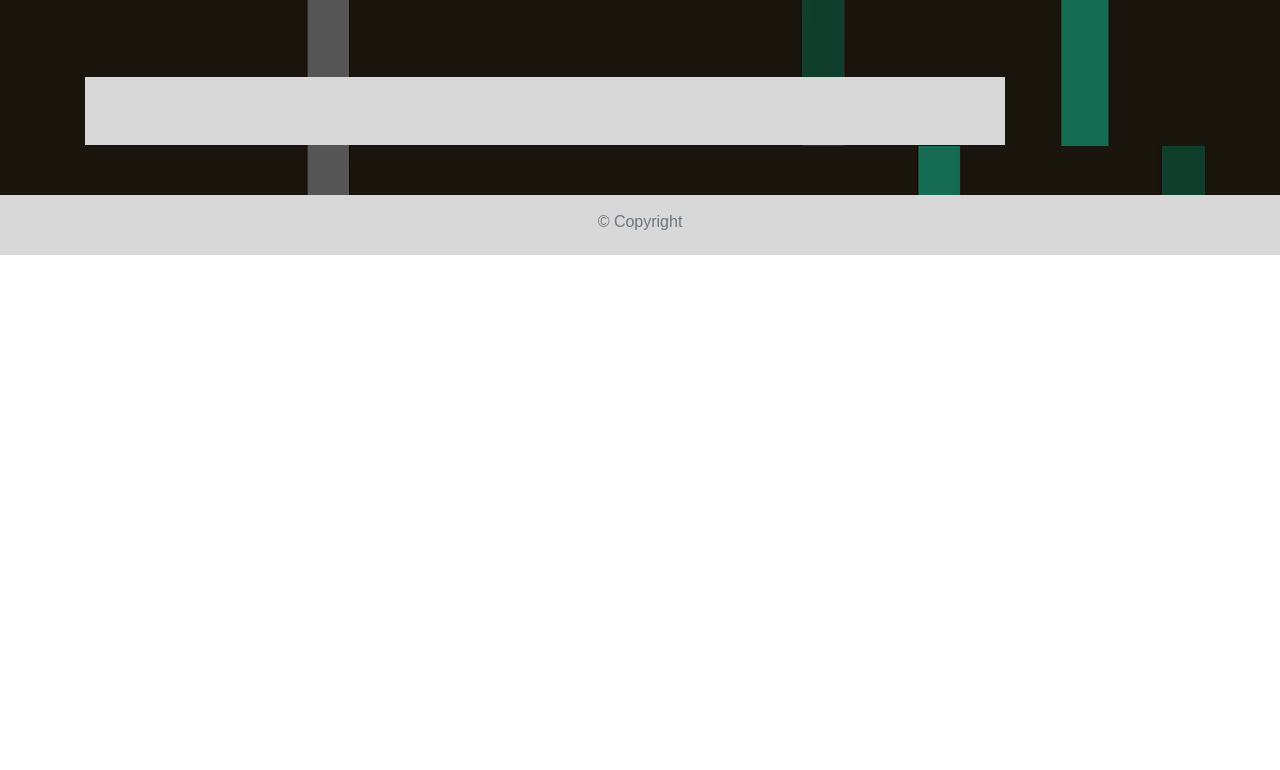
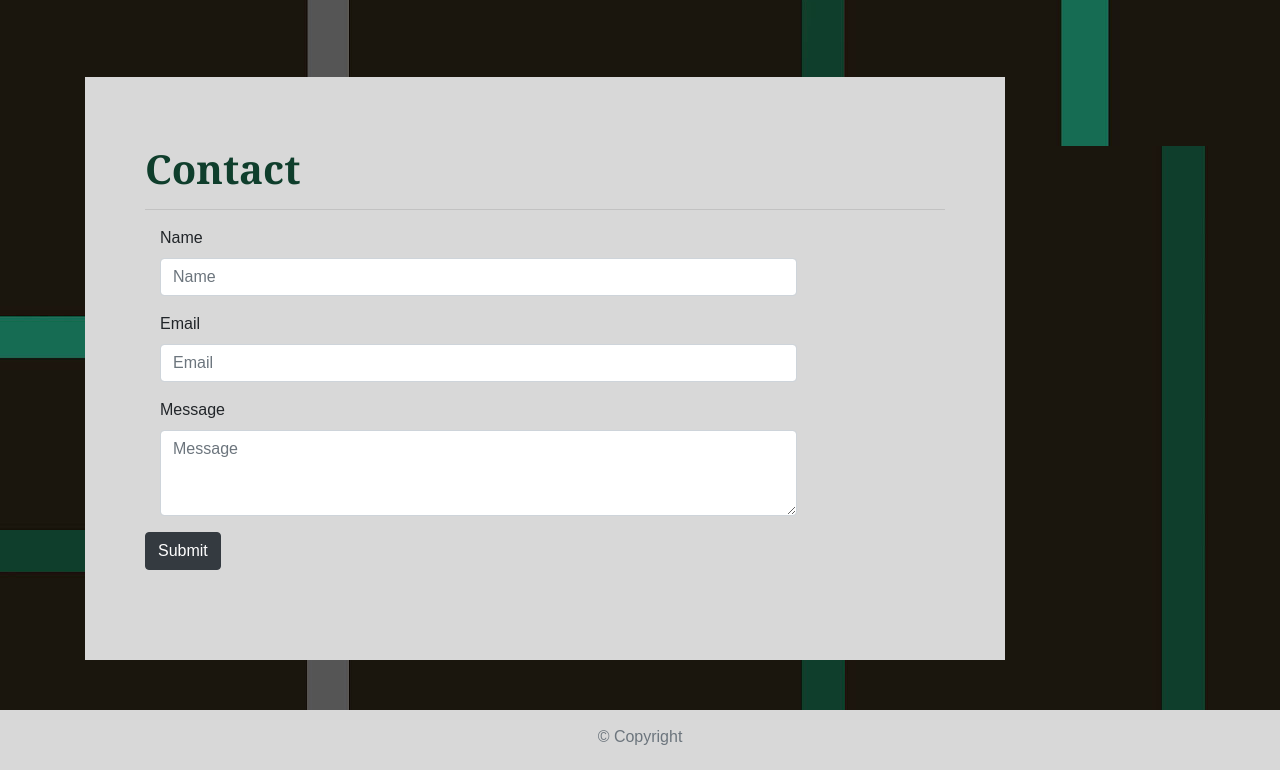
Before and after one commit to Eshi44/Portfolio, a plain HTML site: page index.html in a window 1280 px wide. Shown: the part 934-1704 px from the top of the page. Before the commit the page ends 1189 px from the top, so only its background shows below. Drawn offline with nearby package versions, Linux system fonts and the light colour scheme.

Commit message:
added contact page

```diff
--- a/assets/css/style.css
+++ b/assets/css/style.css
@@ -41,8 +41,9 @@ body {
   }
 
   /* NAV START */
-  #logo {
+  a#logo.navbar-brand {
     font-family: Georgia, Times, "Times New Roman", serif;
+    color:#0f3e2c!important;
 
     /* Typography */
     font-size: 24px;
@@ -91,12 +92,24 @@ body {
 
   /* override bootstrap hover color and border */
   .navbar-default .navbar-nav > li > a:hover {
-    color: #4aaaa5;
+    color: #616161;
   }
+
+.nav-link {
+  color: #0f3e2c;
+}
 
   .navbar {
     background: white;
     border: none;
+  }
+
+.block-header {
+  color:#0f3e2c;
+}
+
+  .btn.btn-dark:hover {
+    background-color: #0f3e2c;
   }
 
   nav.navbar.navbar-expand-lg {
--- a/index.html
+++ b/index.html
@@ -119,7 +119,29 @@
       <div class="col-md-10">
         <article class="block">
           <h1 class="block-header" id="Contact"></h1>
-
+          <form class="block form-horizontal">
+            <h1 class="block-header">Contact</h1>
+            <hr />
+            <div class="form-group">
+              <label for="name" class="col-sm-2 control-label">Name</label>
+              <div class="col-sm-10">
+                <input type="email" class="form-control" id="name" placeholder="Name">
+              </div>
+            </div>
+            <div class="form-group">
+              <label for="email" class="col-sm-2 control-label">Email</label>
+              <div class="col-sm-10">
+                <input type="password" class="form-control" id="email" placeholder="Email">
+              </div>
+            </div>
+            <div class="form-group">
+              <label class="col-sm-2 control-label" for="msg">Message</label>
+              <div class="col-sm-10">
+                <textarea id="msg" class="form-control" rows="3" placeholder="Message"></textarea>
+              </div>
+            </div>
+            <button class="btn btn-dark">Submit</button>
+          </form>
 
 
         </article>
```
